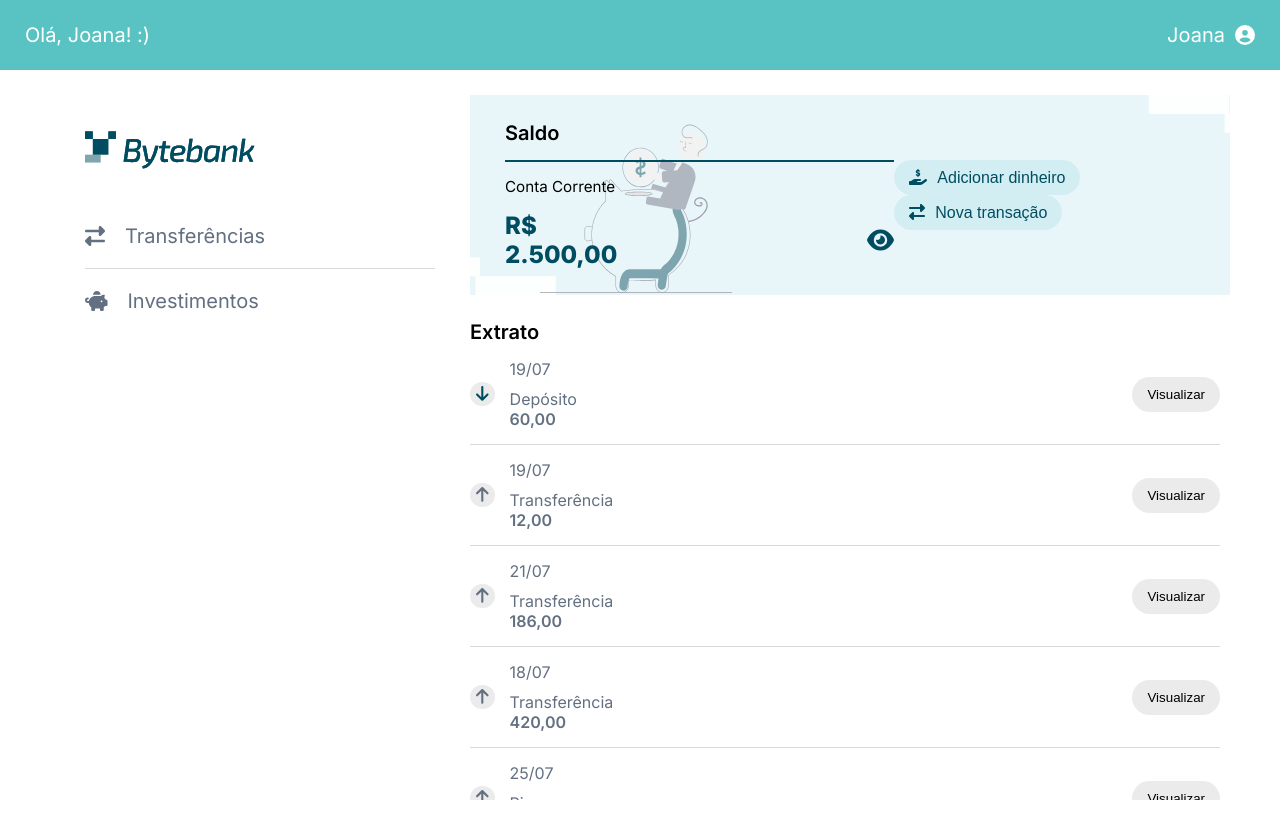
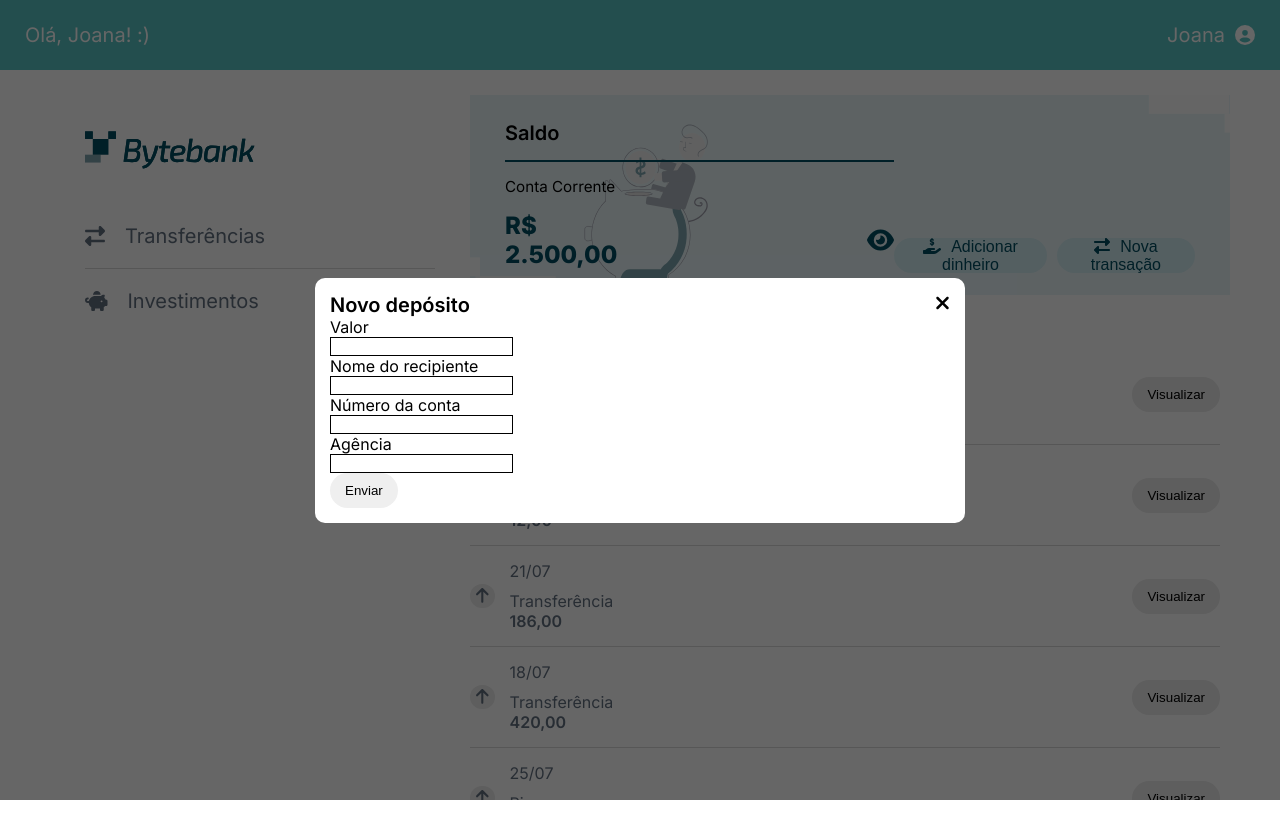
Before and after one commit to LisandraFerraz/next-bytebank, a Next.js app: page / in a window 1280 px wide. Built offline with nearby package versions, Linux system fonts and the light colour scheme.

Commit message:
[WIP] working on the layout

```diff
--- a/src/app/components/modal-layout/modal-layout.module.scss
+++ b/src/app/components/modal-layout/modal-layout.module.scss
@@ -0,0 +1,33 @@
+@use "css-variables" as v;
+
+.modal_background {
+  z-index: 1;
+  position: fixed;
+  left: 0;
+  top: 0;
+  height: 100vh;
+  width: 100vw;
+  background-color: rgb(v.$dark_default, 60%);
+
+  display: flex;
+  justify-content: center;
+  align-items: center;
+
+  .modal {
+    z-index: 1;
+    background-color: v.$white_default;
+    padding: 15px;
+    border-radius: 10px;
+    width: 620px;
+
+    .modal_header {
+      display: flex;
+      justify-content: space-between;
+      font-size: v.$text-md;
+
+      span {
+        font-weight: 600;
+      }
+    }
+  }
+}
--- a/src/app/components/modal-layout/modal-layout.tsx
+++ b/src/app/components/modal-layout/modal-layout.tsx
@@ -9,12 +9,14 @@ export const ModalLayout = ({
   children: React.ReactNode;
 }) => {
   return (
-    <div className={styles.modal}>
-      <div className={styles.modal_header}>
-        <span>{modalTitle}</span>
-        <Icon iconKey="close" />
+    <div className={styles.modal_background}>
+      <div className={styles.modal}>
+        <div className={styles.modal_header}>
+          <span>{modalTitle}</span>
+          <Icon iconKey="close" />
+        </div>
+        <div className={styles.modal_body}>{children}</div>
       </div>
-      <div className={styles.modal_body}>{children}</div>
     </div>
   );
 };
--- a/src/app/components/statement-layout/layout.tsx
+++ b/src/app/components/statement-layout/layout.tsx
@@ -1,8 +1,15 @@
+"use client";
+
 import { Balance } from "components/balance/balance";
 import styles from "./statement.module.scss";
 import { Button } from "components/button/button";
+import { TransactionModal } from "components/transaction-modal/transaction-modal";
+import { TransacationTypes } from "../../../utils/mock/interfaces/transaction";
+import { useState } from "react";
 
 export const StatementLayout = () => {
+  const [showModal, setShowModal] = useState<boolean>(true);
+
   return (
     <div className={styles.statLayout}>
       <Balance />
@@ -18,6 +25,9 @@ export const StatementLayout = () => {
           text="Nova transação"
         />
       </div>
+      {showModal && (
+        <TransactionModal transactionType={TransacationTypes.DEPOSITO} />
+      )}
     </div>
   );
 };
--- a/src/app/components/statement-layout/statement.module.scss
+++ b/src/app/components/statement-layout/statement.module.scss
@@ -13,9 +13,17 @@
   justify-content: space-between;
   padding: 0 35px;
 
-  .btn {
-    background-color: v.$green_faded;
-    color: v.$dark_green_default;
-    font-size: v.$text-base;
+  .actions {
+    display: flex;
+    gap: 10px;
+    height: 100%;
+    align-items: end;
+    padding-bottom: 45px;
+
+    .btn {
+      background-color: v.$green_faded;
+      color: v.$dark_green_default;
+      font-size: v.$text-base;
+    }
   }
 }
--- /dev/null
+++ b/src/app/components/transaction-modal/transaction-modal.module.scss
@@ -0,0 +1,8 @@
+@use "css-variables" as v;
+
+.modal {
+  input {
+    border: 1px solid black;
+    display: block;
+  }
+}
--- /dev/null
+++ b/src/app/components/transaction-modal/transaction-modal.tsx
@@ -0,0 +1,40 @@
+import styles from "./transaction-modal.module.scss";
+import { ModalLayout } from "components/modal-layout/modal-layout";
+import { TransacationTypes } from "../../../utils/mock/interfaces/transaction";
+import { Button } from "components/button/button";
+
+export const TransactionModal = ({
+  transactionType,
+}: {
+  transactionType: TransacationTypes;
+}) => {
+  const isDeposit = transactionType === TransacationTypes.DEPOSITO;
+
+  return (
+    <ModalLayout modalTitle={isDeposit ? "Novo depósito" : "Enviar dinheiro"}>
+      {/* Salvar contato após a transferência ter sido feita */}
+      <div className={styles.modal}>
+        <form>
+          <div>
+            <label>Valor</label>
+            <input type="text" />
+          </div>
+          <div>
+            <label>Nome do recipiente</label>
+            <input type="text" />
+          </div>
+          <div>
+            <label>Número da conta</label>
+            <input type="text" />
+          </div>
+          <div>
+            <label>Agência</label>
+            <input type="text" />
+          </div>
+
+          <Button text="Enviar" />
+        </form>
+      </div>
+    </ModalLayout>
+  );
+};
--- a/src/app/main.module.scss
+++ b/src/app/main.module.scss
@@ -2,11 +2,13 @@
   display: flex;
   flex-direction: row;
   margin: 25px 50px;
+  position: relative;
 
   .content {
     flex: 1;
     display: flex;
     flex-direction: column;
     gap: 25px;
+    position: relative;
   }
 }
--- a/src/utils/mock/interfaces/transaction.ts
+++ b/src/utils/mock/interfaces/transaction.ts
@@ -1,6 +1,6 @@
 export enum TransacationTypes {
-  DEPOSITO = "Depósito",
-  TRANSAFERENCIA = "Transferência",
+  DEPOSITO = "DEPOSITO",
+  TRANSAFERENCIA = "TRANSFERENCIA",
 }
 
 export interface ITransaction {
```
